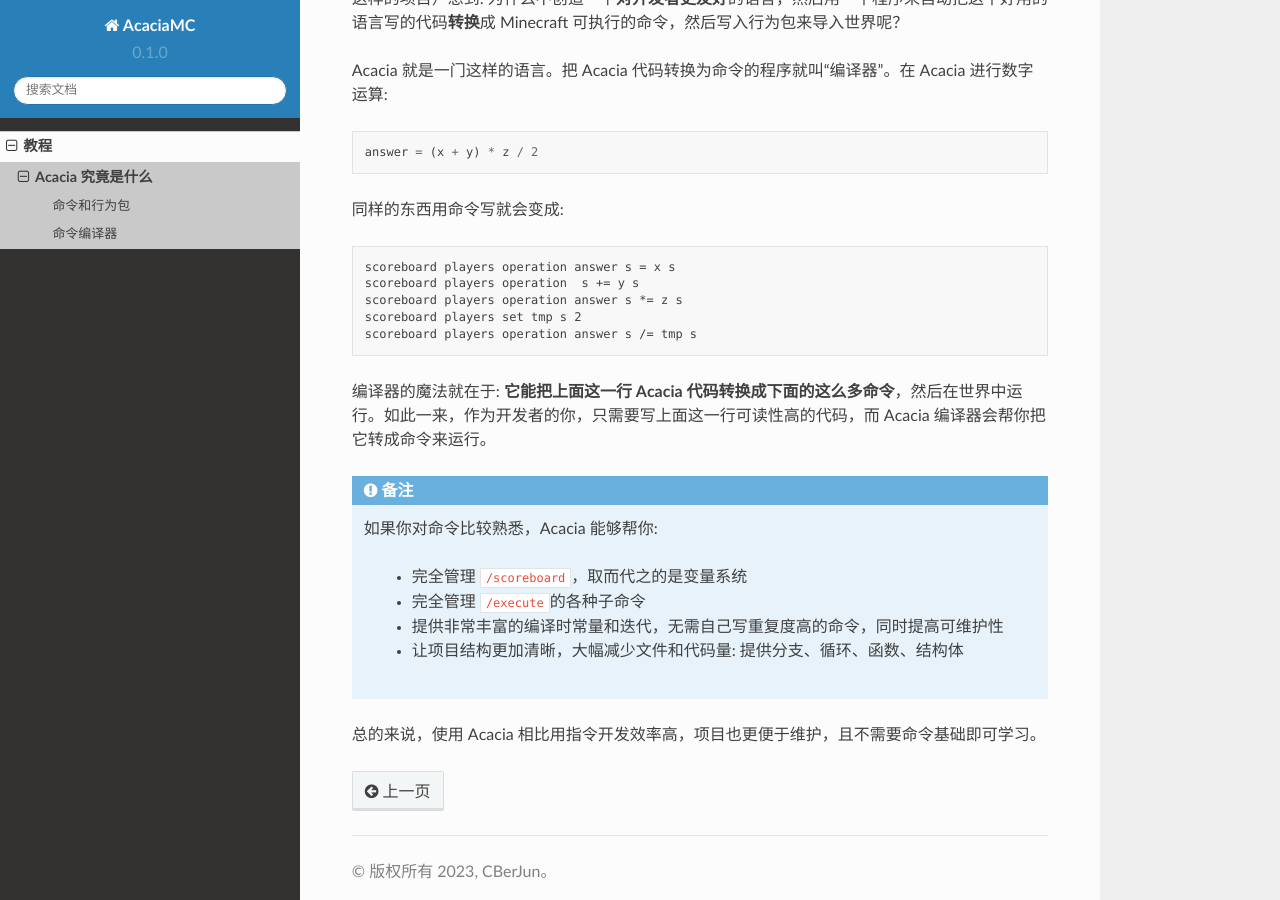
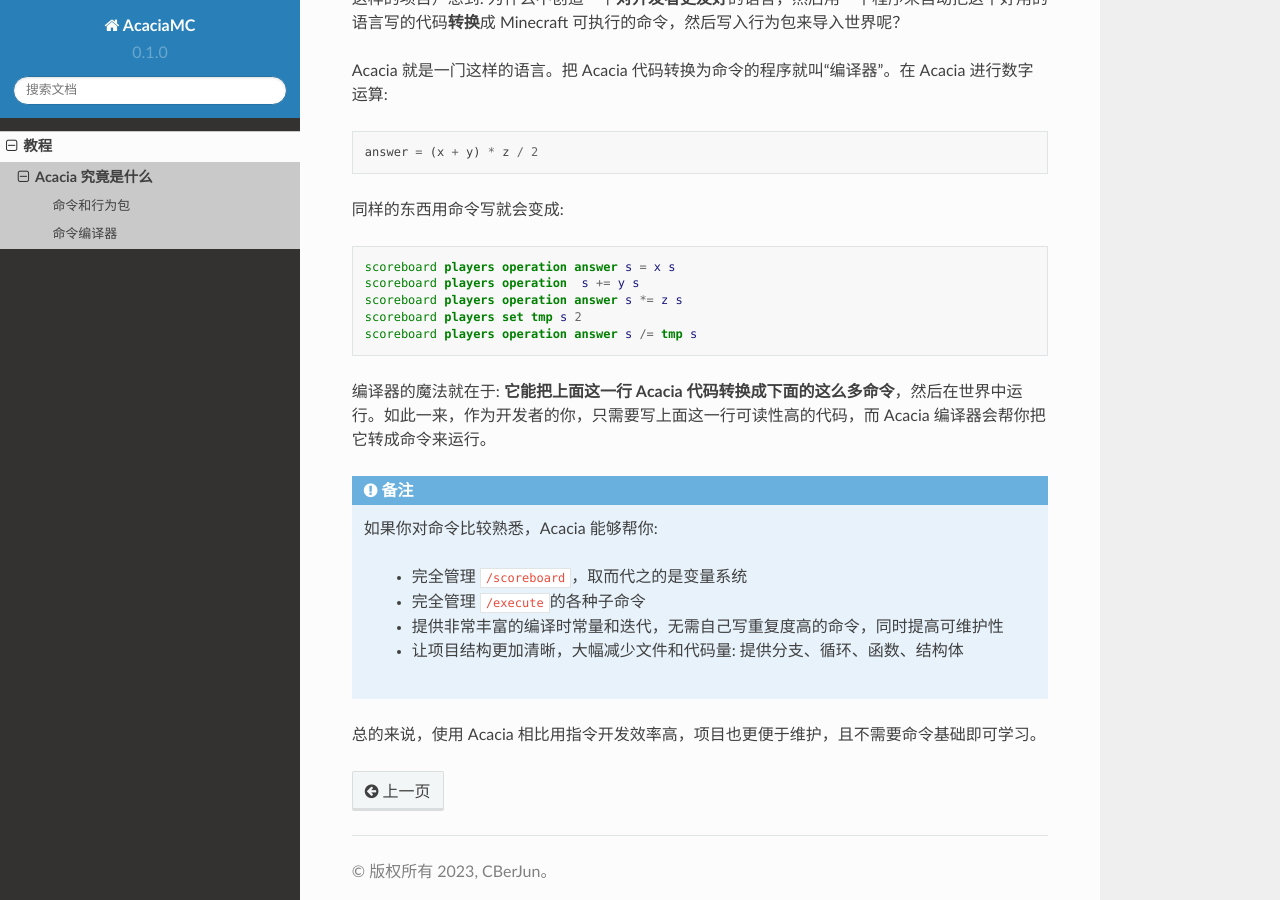
Before and after one commit to CBerJun/AcaciaDocs, a Sphinx documentation site: the page built from source/tutorial/whatisit.rst, in a window 1280 px wide and 900 px high, scrolled down 542 px. Built offline with Sphinx 7.4.7 and the Read the Docs theme 2.0.0, drawn with Linux system fonts in a browser that asks for light colours.

Commit message:
Tutorial: What is Acacia: mcfunction highlighting

```diff
--- a/source/tutorial/whatisit.rst
+++ b/source/tutorial/whatisit.rst
@@ -18,7 +18,7 @@
 
 同样的东西用命令写就会变成:
 
-.. code-block:: text
+.. code-block:: mcfunction
 
     scoreboard players operation answer s = x s
     scoreboard players operation  s += y s
```
